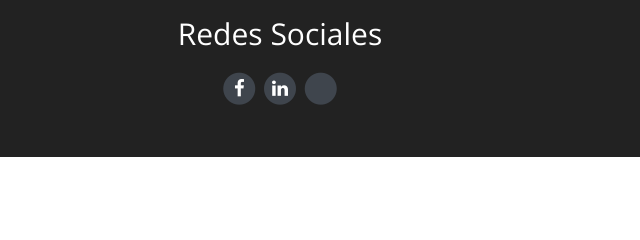
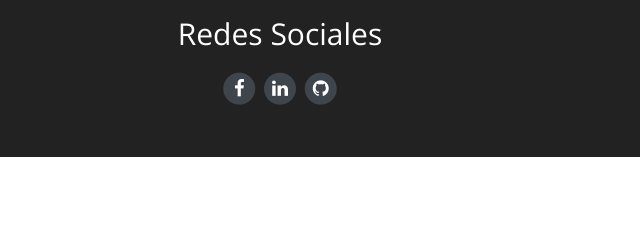
Before and after one commit to AntonioKida/AntonioKida.github.io, a website: page index.html in a window 1280 px wide. Shown: the part 1433-1673 px from the top of the page, 360-1000 px from the left. Drawn offline with nearby package versions, Linux system fonts and the light colour scheme.

Commit message:
github icon

```diff
--- a/index.html
+++ b/index.html
@@ -132,7 +132,7 @@ aprender cosas nuevas, ya sean triviales o avanzadas, responsable, autodidacta y
                 <a href = "https://github.com/AntonioKida">
                     <span class="fa-stack fa-lg">
                         <i class="fa fa-circle fa-stack-2x"  style = "color:#3F454D"></i>
-                        <i class="fa fa-git-hub fa-stack-1x fa-inverse"></i>
+                        <i class="fa fa-github fa-stack-1x fa-inverse"></i>
                     </span>
                 </a>
             </div>
```
